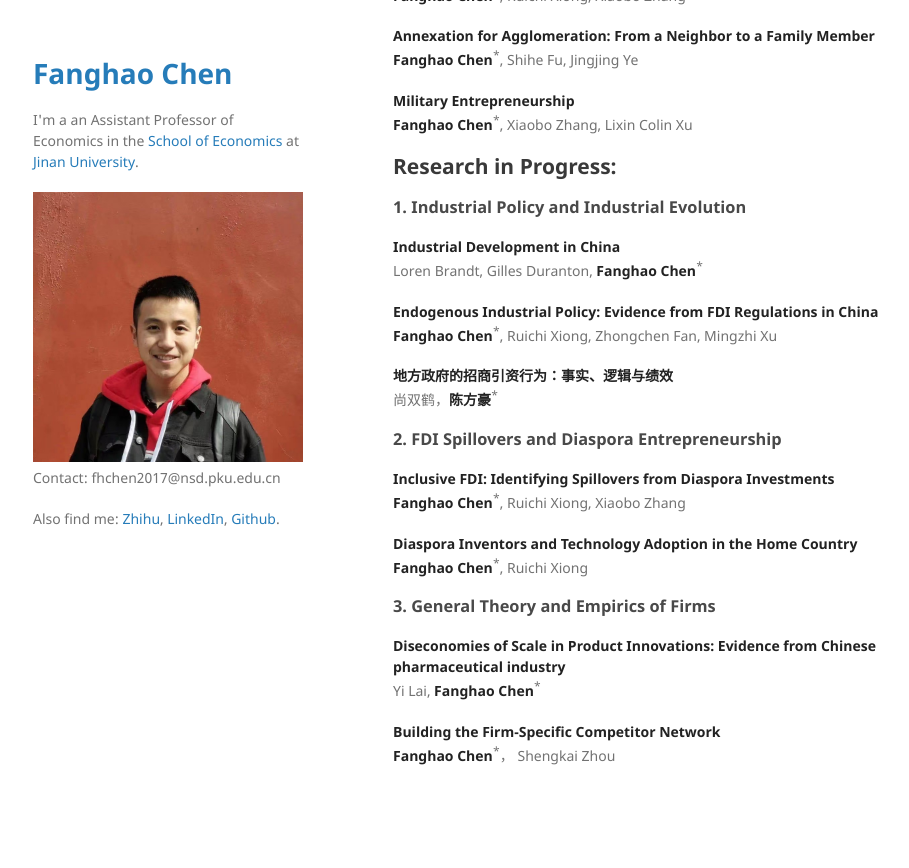
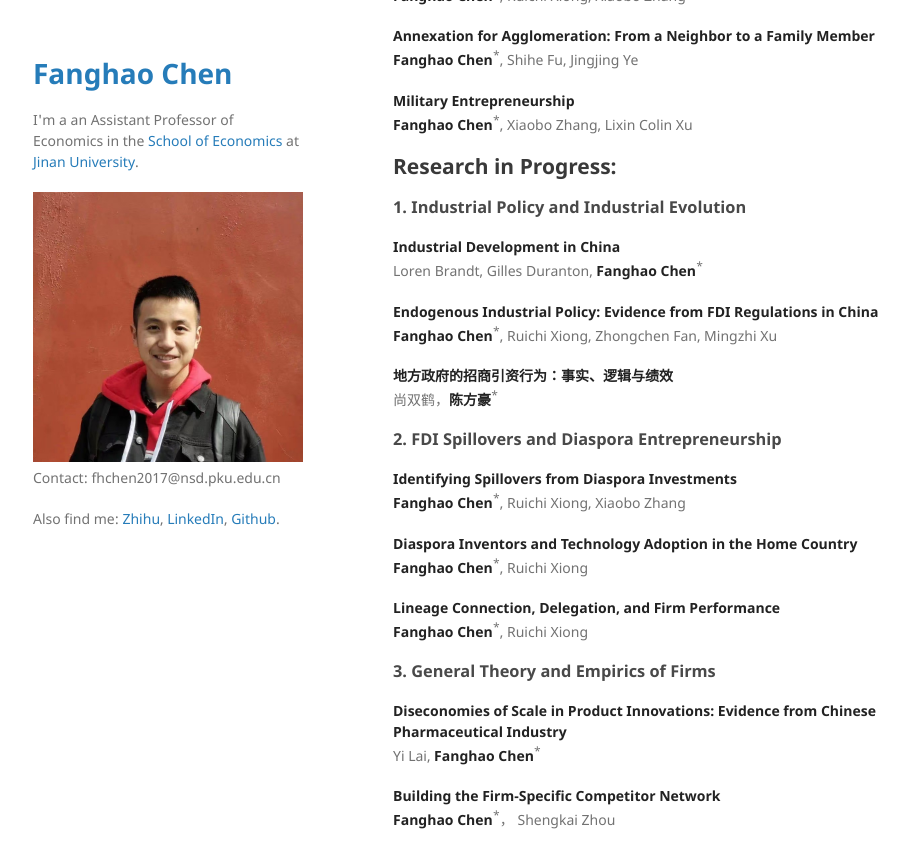
Before and after one commit to FanghaoChen/homepage, a Jekyll site: the page built from research.md, in a window 1280 px wide and 900 px high, scrolled down 675 px. Shown: the top 868 px of the window, without its empty margins (177-1086 px from the left). Built offline with Jekyll 4.4.1, drawn with Linux system fonts in a browser that asks for light colours; before the commit the page ends 1510 px from its top, so only the background shows below that.

Commit message:
Update research.md

```diff
--- a/research.md
+++ b/research.md
@@ -52,15 +52,18 @@ Loren Brandt, Gilles Duranton, **Fanghao Chen**<sup>*</sup>
 
 ### 2. FDI Spillovers and Diaspora Entrepreneurship ###
 
-**Inclusive FDI: Identifying Spillovers from Diaspora Investments** <br/>
+**Identifying Spillovers from Diaspora Investments** <br/>
 **Fanghao Chen**<sup>*</sup>, Ruichi Xiong, Xiaobo Zhang
 
 **Diaspora Inventors and Technology Adoption in the Home Country** <br/>
 **Fanghao Chen**<sup>*</sup>, Ruichi Xiong
 
+**Lineage Connection, Delegation, and Firm Performance**<br/>
+**Fanghao Chen**<sup>*</sup>, Ruichi Xiong
+
 ### 3. General Theory and Empirics of Firms ###
 
-**Diseconomies of Scale in Product Innovations: Evidence from Chinese pharmaceutical industry** <br/>
+**Diseconomies of Scale in Product Innovations: Evidence from Chinese Pharmaceutical Industry** <br/>
 Yi Lai, **Fanghao Chen**<sup>*</sup>
 
 **Building the Firm-Specific Competitor Network** <br/>
```
